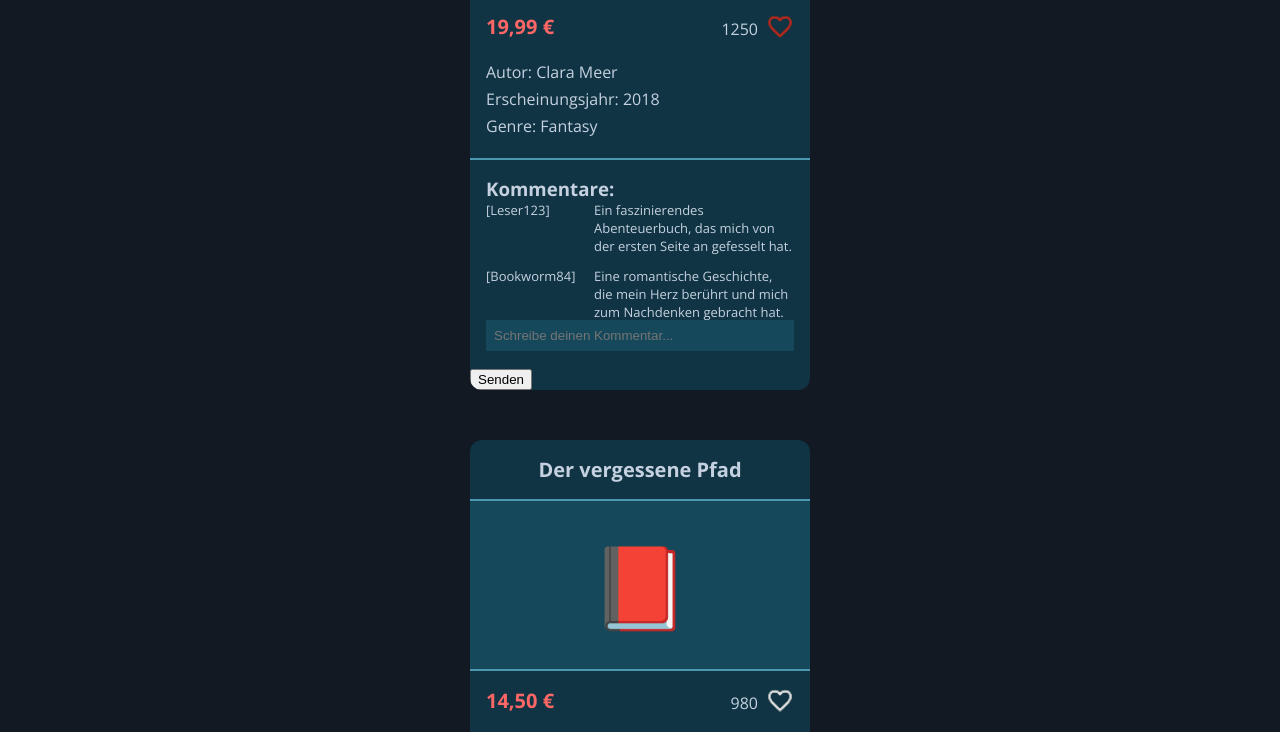
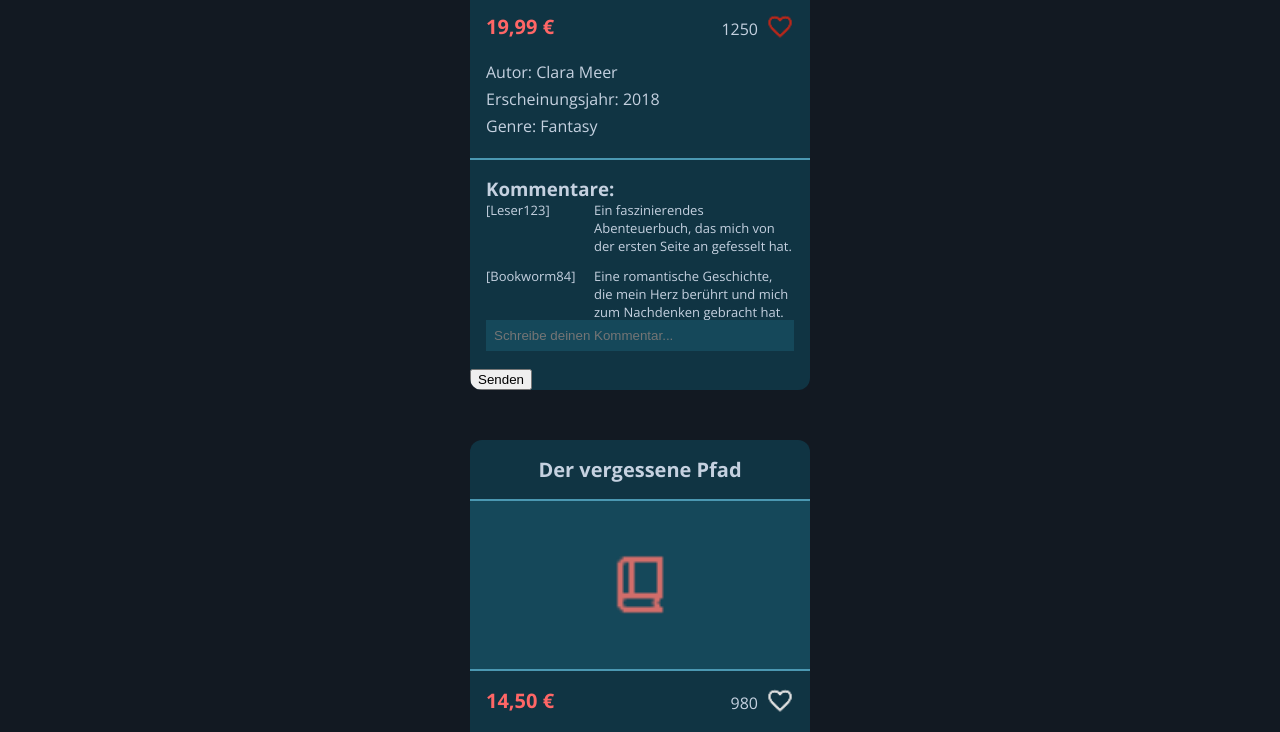
Before and after one commit to Mazzaker/Bookstore, a plain HTML site: page index.html in a window 1280 px wide. Shown: the part 343-1075 px from the top of the page. Drawn offline with Linux system fonts and the light colour scheme.

Commit message:
refactor: bookimage

```diff
--- a/script.js
+++ b/script.js
@@ -18,7 +18,9 @@ function bookTemplate(book, index) {
     return `
         <div class="bookCard">
             <h2>${book.name}</h2>
-            <div class="bookImage">📕</div>
+            <div class="bookImage">
+                <img src="./assets/icons/buchicon.png" alt="buchicon">
+            </div>
             ${bookInfoTemplate(book, index)}
             ${bookCommentsTemplate(book, index)}
         </div>
--- a/style.css
+++ b/style.css
@@ -54,6 +54,10 @@ header p{
     background-color: #15485a;
     font-size: 80px;
     border-bottom: 2px solid #4b98b2;
+}
+.bookImage img{
+    width: 20%;
+    height: 40%;
 }
 
 .bookInfo {
```
Also changed, not shown: assets/icons/buchicon.png (added).
